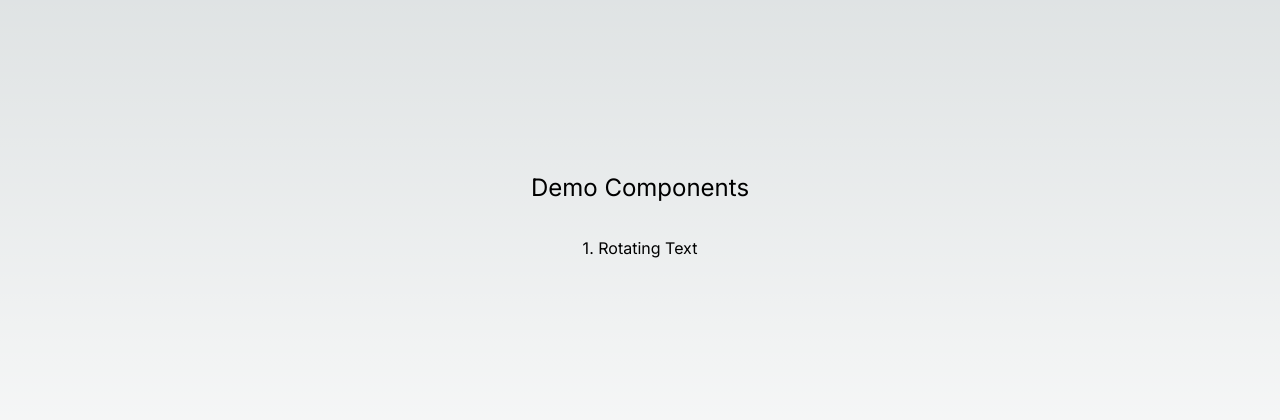
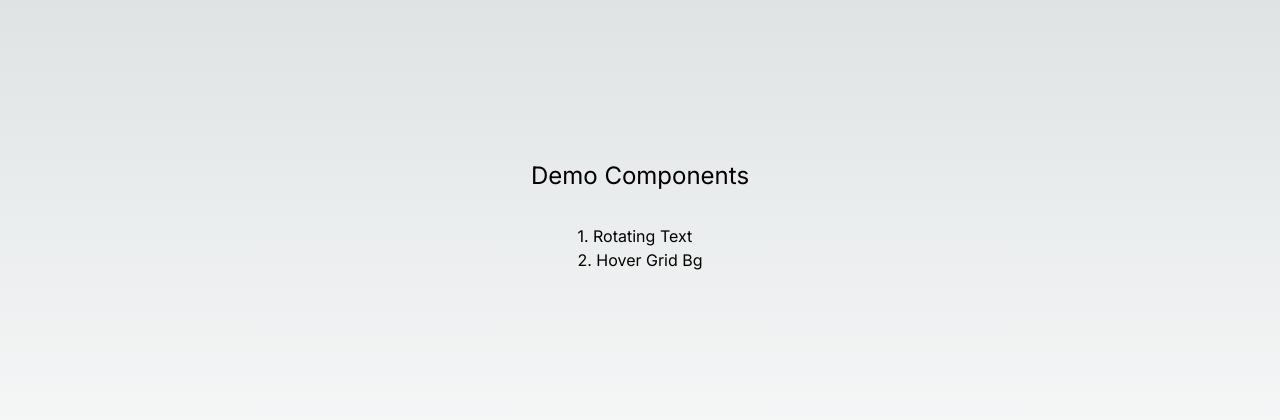
Before and after one commit to anirudhj2000/component_demo, a Next.js app: page / in a window 1280 px wide. Shown: the part 184-604 px from the top of the page. Built offline with nearby package versions, Linux system fonts and the light colour scheme.

Commit message:
setup changes

```diff
--- /dev/null
+++ b/app/hovergridbg/page.tsx
@@ -0,0 +1,13 @@
+import React from "react";
+import Hover from "@/components/HoverGridBg";
+import HoverGridBg from "@/components/HoverGridBg";
+
+const HexagonalBackgroundDemo = () => {
+  return (
+    <div className="min-h-screen w-full">
+      <HoverGridBg />
+    </div>
+  );
+};
+
+export default HexagonalBackgroundDemo;
--- a/app/page.tsx
+++ b/app/page.tsx
@@ -7,6 +7,10 @@ let paths = [
   {
     title: "Rotating Text",
     path: "rotatingtextdemo",
+  },
+  {
+    title: "Hover Grid Bg",
+    path: "hovergridbg",
   },
 ];
 
```
